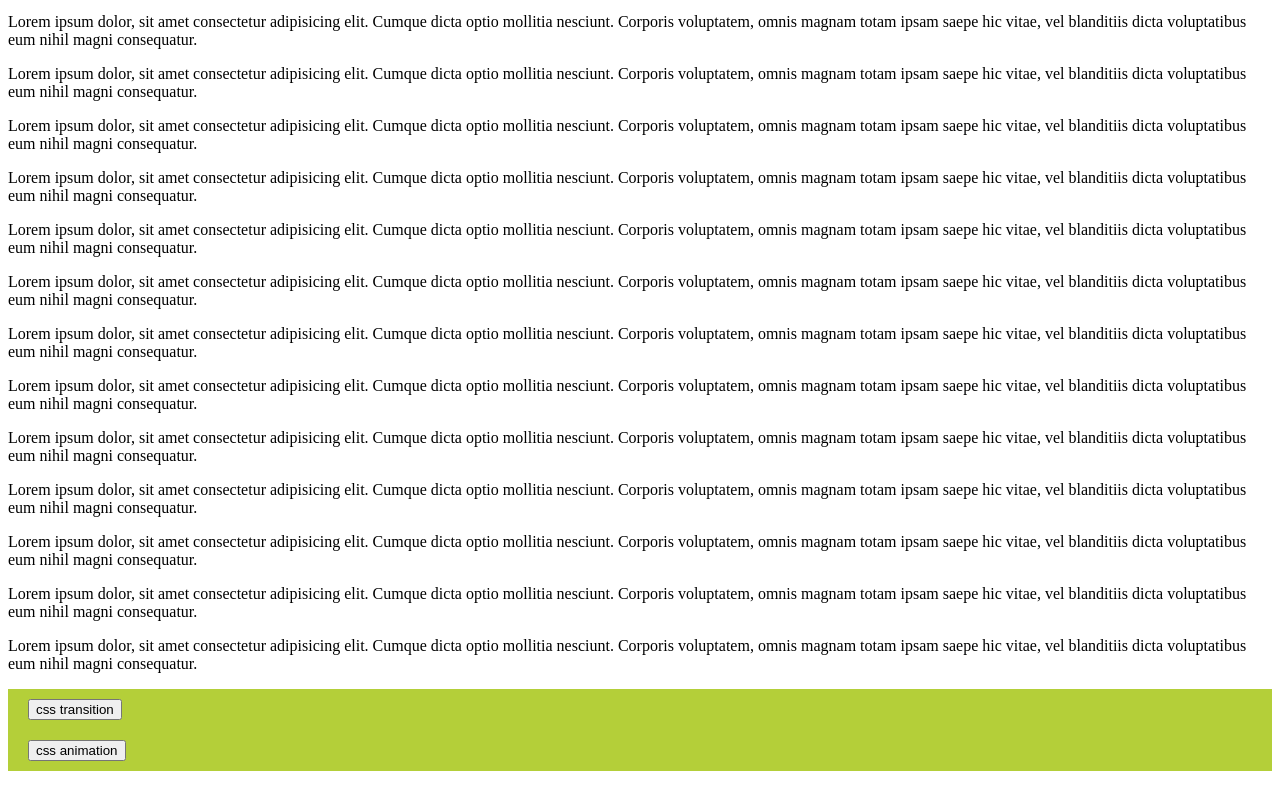
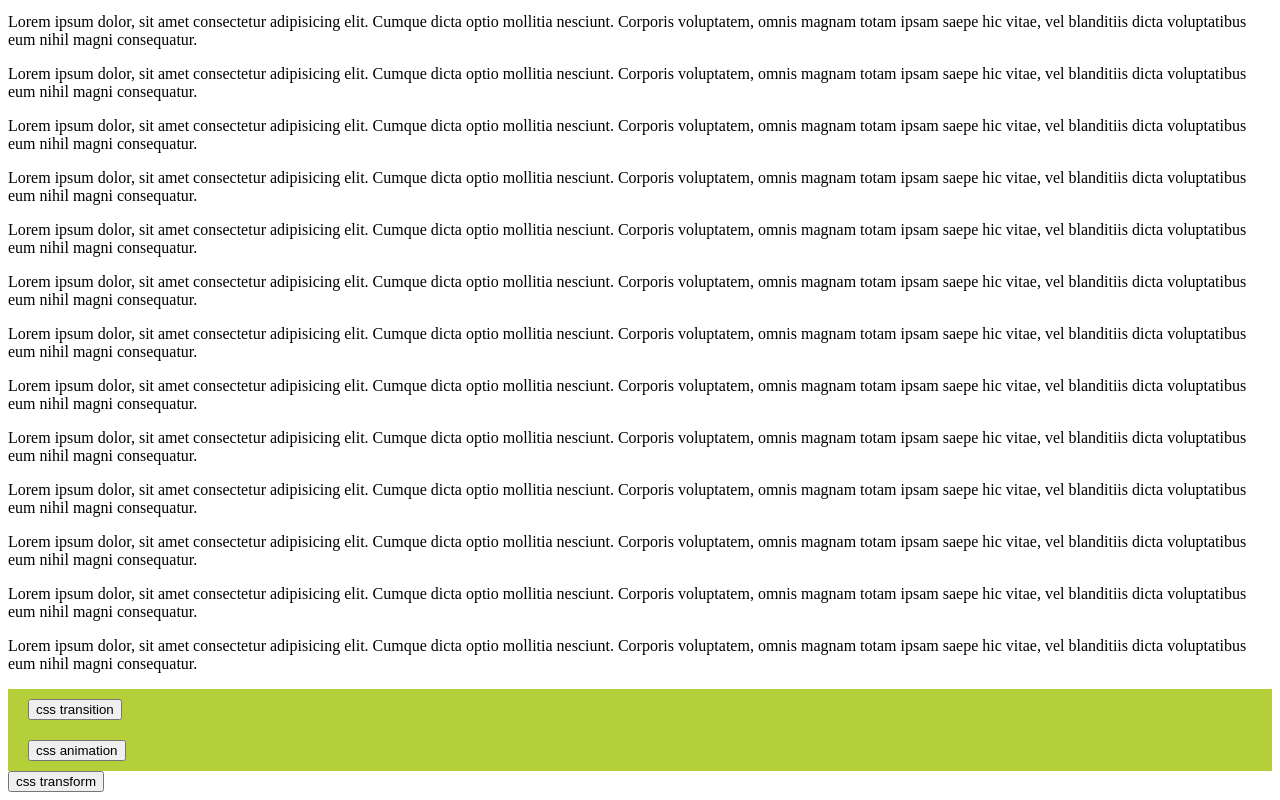
Before and after one commit to ShankyCodeX/starter, a plain HTML site: page index.html in a window 1280 px wide. Shown: the part 627-1427 px from the top of the page. Before the commit the page ends 1406 px from the top, so only its background shows below. Drawn offline with Linux system fonts and the light colour scheme.

Commit message:
nothing just updated and added a button for transform

```diff
--- a/index.html
+++ b/index.html
@@ -44,6 +44,7 @@
                 <button>css animation</button>
         </a>
         </div>
+        <a href="/css transform/index.html"><button id="css transform">css transform</button></a>
 
 
 
```
